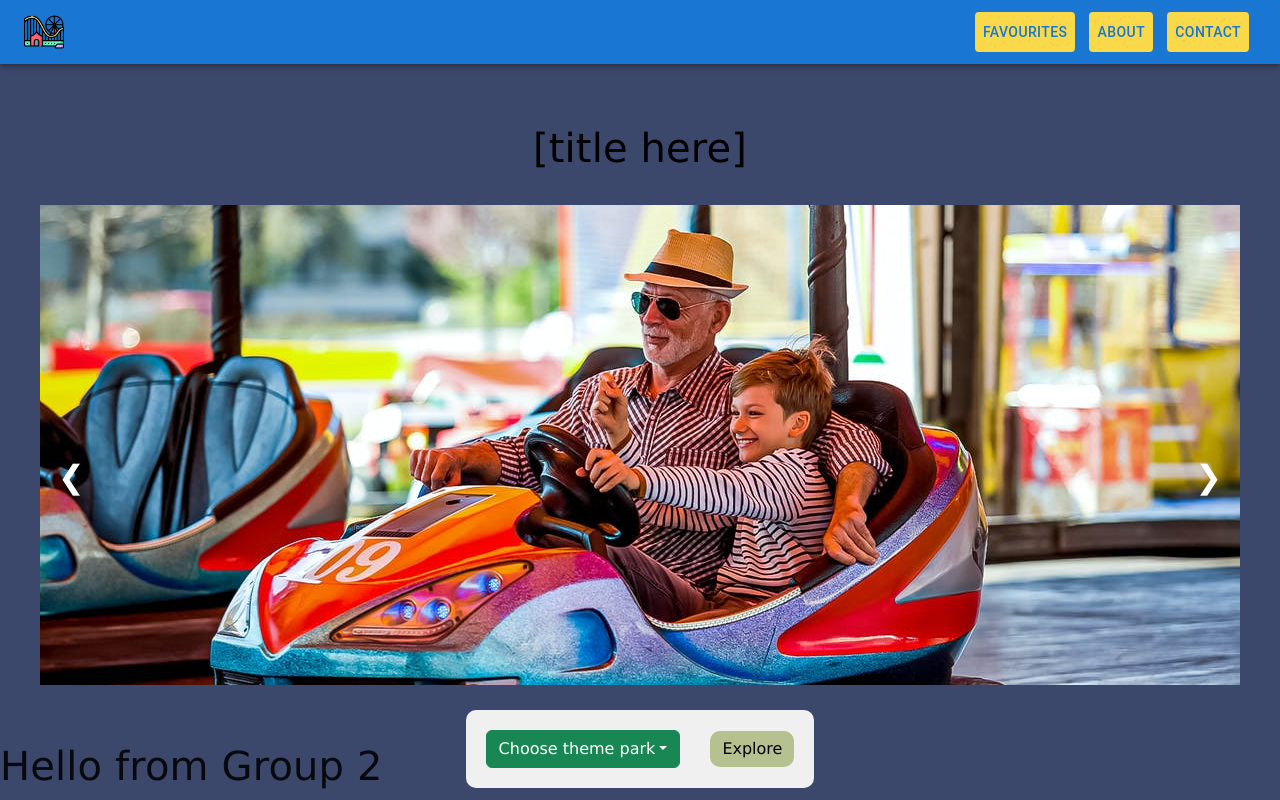
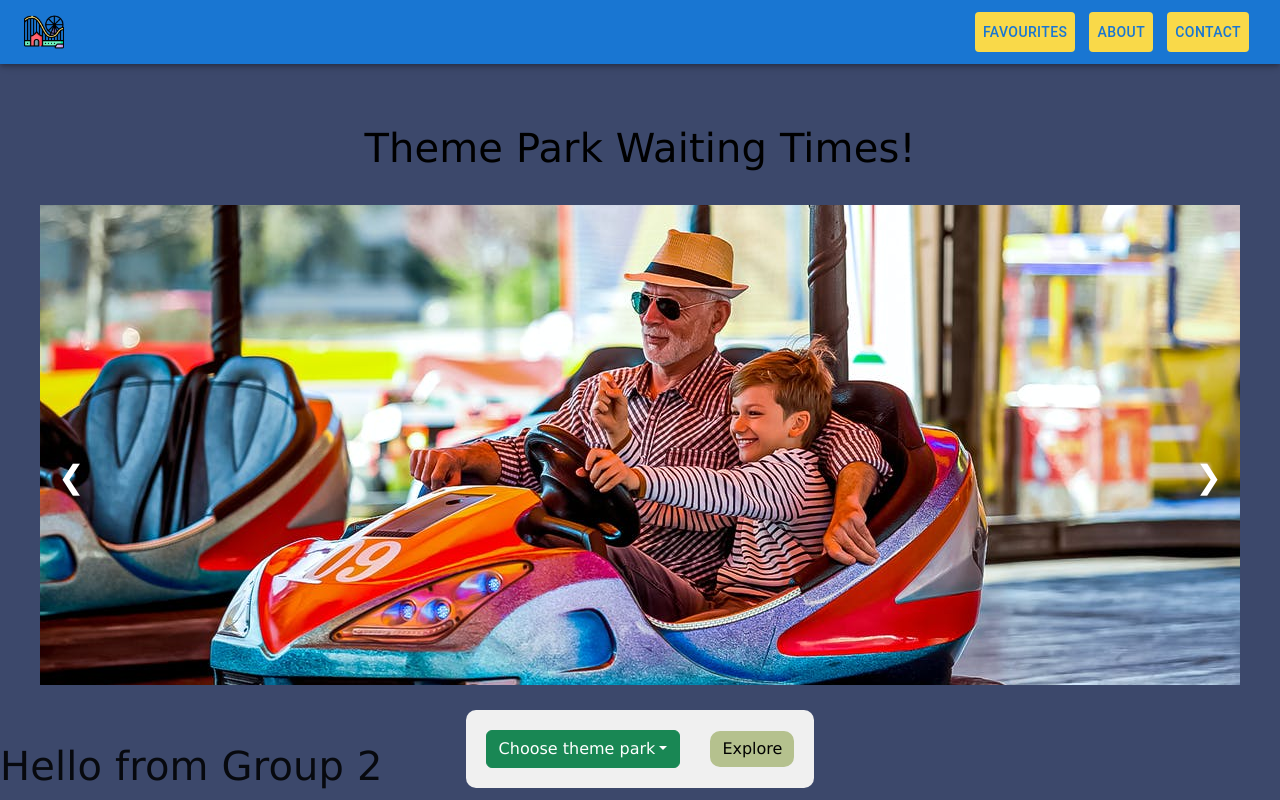
Before and after one commit to z-uza/CFG_Final_Project_Group_2, a React (Create React App) app in the folder group-app/: page / in a window 1280 px wide. Shown: the top 800 px of the page. Built offline with nearby package versions, Linux system fonts and the light colour scheme.

Commit message:
Updating homepage classes and content

```diff
--- a/group-app/src/components/Home/Home.js
+++ b/group-app/src/components/Home/Home.js
@@ -1,22 +1,20 @@
+import React from 'react';
 import DropDown from "../DropDown/DropDown";
-import React, { useState } from 'react';
-// import RideList from "../RidePages/RidesList";
 import ExploreButton from "../ExploreButton/ExploreButton";
-import Carousel from '../ImageCarousel/ImageCarousel.js'
+import Carousel from '../ImageCarousel/ImageCarousel.js';
 
 import 'bootstrap/dist/css/bootstrap.min.css'; // Ensure this is imported first
 import '../ImageCarousel/ImageCarousel.css'; // Then import your custom CSS
-import './Home.css'
-
+import './Home.css';
 
 function Home() {
     return (
         <div className="home-container">
-          <h1> [title here] </h1>
+            <h1 className="title">Theme Park Waiting Times!</h1>
             <hr />
             <Carousel />
             <div className="button-container">
-          <DropDown className="custom-btn" />
+                <DropDown className="custom-btn" style={{ marginRight: '30px' }} />
                 <ExploreButton className="custom-btn" />
             </div>
         </div>
```
Lines whose indentation alone changed are shown as unchanged.
